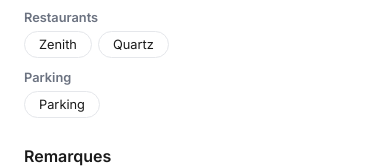
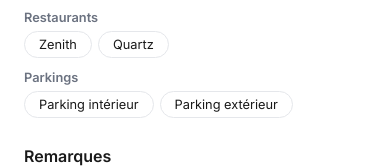
Before and after one commit to raparisonbryan/cci-vitrine, a Vue app: page /contact in a window 390 px wide. Shown: the part 1631-1799 px from the top of the page. Built offline with nearby package versions, Linux system fonts and the light colour scheme; a web font is replaced by a local one.

Commit message:
feat: wording & add images

```diff
--- a/src/components/AppCta.vue
+++ b/src/components/AppCta.vue
@@ -83,6 +83,7 @@ function navigateTo(path: string) {
 }
 
 .cta__actions .btn-primary {
+  font-size: var(--font-size-sm);
   background: #fff;
   color: var(--color-secondary);
   border-color: #fff;
@@ -93,6 +94,7 @@ function navigateTo(path: string) {
 }
 
 .cta__actions .btn-secondary {
+  font-size: var(--font-size-sm);
   border-color: rgba(255, 255, 255, 0.4);
   color: #fff;
 }
--- a/src/components/AppFooter.vue
+++ b/src/components/AppFooter.vue
@@ -35,8 +35,8 @@ const footerLinks = [
             <img src="../assets/logo-MADECO_SA.png" alt="MADECO SA" class="footer__img-madeco" />
           </div>
           <p class="footer__desc">
-            Centre de Conférences International d'Ivato — votre espace privilégié pour des
-            événements d'exception à Madagascar.
+            Un espace d'exception au cœur d’Antananarivo pour vos conférences, séminaires, sorties
+            de promotion, événements internationaux ou familiaux.
           </p>
         </div>
 
--- a/src/data/spaces.ts
+++ b/src/data/spaces.ts
@@ -26,7 +26,6 @@ export interface SpaceConfig {
   heroImage: string
   card: {
     rooms: string
-    desc: string
     image: string
   }
   rooms: SpaceRoom[]
@@ -39,12 +38,11 @@ export const spacesList: SpaceConfig[] = [
     name: 'Salles de conférence',
     badge: 'Salles de conférence',
     description:
-      "Des espaces grand format équipés pour vos conférences et événements d'envergure internationale.",
+      "Des salles équipées pour vos conférences et événements d'envergure internationale.",
     heroImage:
       'https://res.cloudinary.com/dwwjauice/image/upload/w_1440,c_limit,f_auto,q_auto/v1773934763/CCI/salles/amphi/amphi_2_raqzt5.jpg',
     card: {
       rooms: 'Amphithéâtre - Emeraude - Rubis - Cristal',
-      desc: "Un espace grand format pour vos conférences et événements d'envergure internationale.",
       image:
         'https://res.cloudinary.com/dwwjauice/image/upload/w_1440,c_limit,f_auto,q_auto/v1773934762/CCI/salles/amphi/amphi_1_txvun1.jpg',
     },
@@ -55,14 +53,27 @@ export const spacesList: SpaceConfig[] = [
         photos: [
           {
             id: 1,
-            src: 'https://res.cloudinary.com/dwwjauice/image/upload/w_1440,c_limit,f_auto,q_auto/v1773934763/CCI/salles/amphi/amphi_2_raqzt5.jpg',
-            alt: 'Amphithéâtre — Vue intérieure',
-            span: 'wide',
+            src: 'https://res.cloudinary.com/dwwjauice/image/upload/w_1440,c_limit,f_auto,q_auto/v1774607487/CCI/salles/amphi/amphitheatre-decor_zzgvm7.jpg',
+            alt: 'Amphithéâtre décoré',
+            span: 'large',
           },
           {
             id: 2,
+            src: 'https://res.cloudinary.com/dwwjauice/image/upload/w_1440,c_limit,f_auto,q_auto/v1773934763/CCI/salles/amphi/amphi_2_raqzt5.jpg',
+            alt: 'Amphithéâtre — Vue intérieure',
+            span: 'tall',
+          },
+          {
+            id: 3,
             src: 'https://res.cloudinary.com/dwwjauice/image/upload/w_1440,c_limit,f_auto,q_auto/v1773934762/CCI/salles/amphi/amphi_1_txvun1.jpg',
             alt: 'Amphithéâtre — Scène',
+            span: 'tall',
+          },
+          {
+            id: 4,
+            src: 'https://res.cloudinary.com/dwwjauice/image/upload/w_1440,c_limit,f_auto,q_auto/v1774607487/CCI/salles/amphi/amphitheatre-decor-2_opet7u.jpg',
+            alt: 'Amphithéâtre décoré',
+            span: 'large',
           },
         ],
         specs: [
@@ -71,6 +82,7 @@ export const spacesList: SpaceConfig[] = [
           { icon: 'Ruler', title: '35,8 × 30,8 M', subtitle: 'dimension de la salle' },
           { icon: 'Ruler', title: '21,8 × 8,9 M', subtitle: "dimension de l'estrade" },
           { icon: 'Presentation', title: '194 M²', subtitle: "d'estrade" },
+          { icon: 'AirVent', title: 'Climatisation', subtitle: 'en option' },
         ],
       },
       {
@@ -103,15 +115,15 @@ export const spacesList: SpaceConfig[] = [
         label: 'Cristal',
         photos: [
           {
-            id: 3,
-            src: 'https://res.cloudinary.com/dwwjauice/image/upload/w_1440,c_limit,f_auto,q_auto/v1773934783/CCI/salles/cristal/cristal_2_o7thks.jpg',
+            id: 7,
+            src: 'https://res.cloudinary.com/dwwjauice/image/upload/w_1440,c_limit,f_auto,q_auto/v1773934782/CCI/salles/cristal/cristal_1_pgxc3g.jpg',
             alt: 'Cristal — Vue intérieure',
-            span: 'wide',
           },
           {
-            id: 4,
-            src: 'https://res.cloudinary.com/dwwjauice/image/upload/w_1440,c_limit,f_auto,q_auto/v1773934782/CCI/salles/cristal/cristal_1_pgxc3g.jpg',
+            id: 8,
+            src: 'https://res.cloudinary.com/dwwjauice/image/upload/w_1440,c_limit,f_auto,q_auto/v1773934783/CCI/salles/cristal/cristal_2_o7thks.jpg',
             alt: 'Cristal — Configuration',
+            span: 'wide',
           },
         ],
         specs: [
@@ -137,7 +149,6 @@ export const spacesList: SpaceConfig[] = [
       'https://res.cloudinary.com/dwwjauice/image/upload/w_1440,c_limit,f_auto,q_auto/v1773934486/CCI/hall-couloir/hall_4_roptwe.jpg',
     card: {
       rooms: 'Hall - Couloir',
-      desc: 'Un amphithéâtre moderne avec gradins et équipements audiovisuels de pointe.',
       image:
         'https://res.cloudinary.com/dwwjauice/image/upload/w_1440,c_limit,f_auto,q_auto/v1773934485/CCI/hall-couloir/hall_2_fkcvp2.jpg',
     },
@@ -147,35 +158,39 @@ export const spacesList: SpaceConfig[] = [
         label: 'Hall',
         photos: [
           {
-            id: 7,
-            src: 'https://res.cloudinary.com/dwwjauice/image/upload/w_1440,c_limit,f_auto,q_auto/v1773934486/CCI/hall-couloir/hall_4_roptwe.jpg',
-            alt: "Espace d'exposition — Podium",
-            span: 'wide',
+            id: 9,
+            src: 'https://res.cloudinary.com/dwwjauice/image/upload/w_1440,c_limit,f_auto,q_auto/v1774607112/CCI/hall-couloir/hall-entree-decor_tvuihd.jpg',
+            alt: 'Entrée du hall décoré',
           },
           {
-            id: 8,
+            id: 10,
+            src: 'https://res.cloudinary.com/dwwjauice/image/upload/w_1440,c_limit,f_auto,q_auto/v1773934485/CCI/hall-couloir/couloir_2_kdhah8.jpg',
+            alt: "Espace d'exposition — Couloir",
+          },
+          {
+            id: 11,
             src: 'https://res.cloudinary.com/dwwjauice/image/upload/w_1440,c_limit,f_auto,q_auto/v1773934485/CCI/hall-couloir/hall_1_a4affu.jpg',
             alt: "Espace d'exposition — Hall",
           },
           {
-            id: 9,
+            id: 12,
+            src: 'https://res.cloudinary.com/dwwjauice/image/upload/w_1440,c_limit,f_auto,q_auto/v1773934486/CCI/hall-couloir/hall_4_roptwe.jpg',
+            alt: "Espace d'exposition — Podium",
+          },
+          {
+            id: 13,
             src: 'https://res.cloudinary.com/dwwjauice/image/upload/w_1440,c_limit,f_auto,q_auto/v1773934485/CCI/hall-couloir/hall_2_fkcvp2.jpg',
             alt: "Espace d'exposition — Hall",
           },
           {
-            id: 10,
+            id: 14,
             src: 'https://res.cloudinary.com/dwwjauice/image/upload/w_1440,c_limit,f_auto,q_auto/v1773934485/CCI/hall-couloir/couloir_1_lrnpfl.jpg',
-            alt: "Espace d'exposition — Couloir",
-          },
-          {
-            id: 11,
-            src: 'https://res.cloudinary.com/dwwjauice/image/upload/w_1440,c_limit,f_auto,q_auto/v1773934485/CCI/hall-couloir/couloir_2_kdhah8.jpg',
             alt: "Espace d'exposition — Couloir",
           },
         ],
         specs: [
-          { icon: 'Maximize2', title: '1 200 M²', subtitle: 'de surface' },
-          { icon: 'Users', title: '500+', subtitle: 'visiteurs max.' },
+          { icon: 'Maximize2', title: '645 M²', subtitle: 'de surface' },
+          { icon: 'Ruler', title: '41,4 × 15,6 M', subtitle: 'dimensions' },
           { icon: 'ArrowUpDown', title: '6 M', subtitle: 'hauteur sous plafond' },
           { icon: 'SlidersHorizontal', title: 'MODULABLE', subtitle: 'configuration' },
         ],
@@ -189,12 +204,11 @@ export const spacesList: SpaceConfig[] = [
     name: 'Salle de banquets',
     badge: 'Salle de banquets',
     description:
-      'La salle Plénière vous offre un cadre prestigieux pour vos banquets, galas et réceptions dans un espace élégant et raffiné.',
+      'La salle Plénière vous offre un cadre prestigieux pour vos banquets, galas et réceptions dans un espace élégant, raffiné et climatisé.',
     heroImage:
       'https://res.cloudinary.com/dwwjauice/image/upload/w_1440,c_limit,f_auto,q_auto/v1773934587/CCI/pleniere/pleniere_2_ei4bdq.jpg',
     card: {
-      rooms: 'Plenière',
-      desc: 'Des espaces modulables et équipés pour vos séminaires et réunions professionnelles.',
+      rooms: 'Plénière',
       image:
         'https://res.cloudinary.com/dwwjauice/image/upload/w_1440,c_limit,f_auto,q_auto/v1773934587/CCI/pleniere/pleniere_2_ei4bdq.jpg',
     },
@@ -204,27 +218,61 @@ export const spacesList: SpaceConfig[] = [
         label: 'Plénière',
         photos: [
           {
-            id: 12,
+            id: 15,
+            src: 'https://res.cloudinary.com/dwwjauice/image/upload/w_1440,c_limit,f_auto,q_auto/v1774606646/CCI/pleniere/pleniere-mariage_fmsgbb.jpg',
+            alt: 'Plénière décorée pour un mariage',
+            span: 'large',
+          },
+          {
+            id: 16,
+            src: 'https://res.cloudinary.com/dwwjauice/image/upload/w_1440,c_limit,f_auto,q_auto/v1774606637/CCI/pleniere/pleniere-entree-decor_fwtpuk.jpg',
+            alt: 'Entrée de la Plénière décorée',
+            span: 'tall',
+          },
+          {
+            id: 17,
+            src: 'https://res.cloudinary.com/dwwjauice/image/upload/w_1440,c_limit,f_auto,q_auto/v1773934588/CCI/pleniere/pleniere_4_i4c7ga.jpg',
+            alt: 'Salle de banquets — Entrée Plénière',
+            span: 'tall',
+          },
+          {
+            id: 18,
             src: 'https://res.cloudinary.com/dwwjauice/image/upload/w_1440,c_limit,f_auto,q_auto/v1773934587/CCI/pleniere/pleniere_2_ei4bdq.jpg',
             alt: 'Salle de banquets — Plénière',
             span: 'large',
           },
           {
-            id: 13,
-            src: 'https://res.cloudinary.com/dwwjauice/image/upload/w_1440,c_limit,f_auto,q_auto/v1773934588/CCI/pleniere/pleniere_4_i4c7ga.jpg',
-            alt: 'Salle de banquets — Entrée Plénière',
-            span: 'tall',
+            id: 19,
+            src: 'https://res.cloudinary.com/dwwjauice/image/upload/w_1440,c_limit,f_auto,q_auto/v1773934587/CCI/pleniere/pleniere_3_jmsclu.jpg',
+            alt: 'Salle de banquets — Couloir',
+            span: 'wide',
           },
           {
-            id: 14,
-            src: 'https://res.cloudinary.com/dwwjauice/image/upload/w_1440,c_limit,f_auto,q_auto/v1773934587/CCI/pleniere/pleniere_3_jmsclu.jpg',
-            alt: 'Salle de banquets — Couloir',
+            id: 20,
+            src: 'https://res.cloudinary.com/dwwjauice/image/upload/w_1440,c_limit,f_auto,q_auto/v1773934586/CCI/pleniere/pleniere_1_pygkqw.jpg',
+            alt: 'Salle de banquets — Plénière',
           },
           {
-            id: 15,
-            src: 'https://res.cloudinary.com/dwwjauice/image/upload/w_1440,c_limit,f_auto,q_auto/v1773934586/CCI/pleniere/pleniere_1_pygkqw.jpg',
-            alt: 'Salle de banquets — Plénière',
+            id: 21,
+            src: 'https://res.cloudinary.com/dwwjauice/image/upload/w_1440,c_limit,f_auto,q_auto/v1774606637/CCI/pleniere/pleniere-mariage-2_usahwj.jpg',
+            alt: 'Plénière décorée pour un mariage',
+          },
+          {
+            id: 22,
+            src: 'https://res.cloudinary.com/dwwjauice/image/upload/w_1440,c_limit,f_auto,q_auto/v1774606637/CCI/pleniere/pleniere-decor-2_ihtmn2.jpg',
+            alt: 'Plénière décorée pour un congrès',
             span: 'wide',
+          },
+          {
+            id: 23,
+            src: 'https://res.cloudinary.com/dwwjauice/image/upload/w_1440,c_limit,f_auto,q_auto/v1774606637/CCI/pleniere/pleniere-decor_lhd8hi.jpg',
+            alt: 'Plénière décorée pour un congrès',
+            span: 'wide',
+          },
+          {
+            id: 24,
+            src: 'https://res.cloudinary.com/dwwjauice/image/upload/w_1440,c_limit,f_auto,q_auto/v1774606637/CCI/pleniere/pleniere-entree-decor-2_zkoe65.jpg',
+            alt: 'Entrée de la Plénière décorée',
           },
         ],
         specs: [
@@ -250,7 +298,6 @@ export const spacesList: SpaceConfig[] = [
       'https://res.cloudinary.com/dwwjauice/image/upload/w_1440,c_limit,f_auto,q_auto/v1773934817/CCI/saphir-grenat/saphir_1_bpvwhv.jpg',
     card: {
       rooms: 'Grenat - Saphir',
-      desc: 'De vastes espaces lumineux pour vos foires, expositions et salons professionnels.',
       image:
         'https://res.cloudinary.com/dwwjauice/image/upload/w_1440,c_limit,f_auto,q_auto/v1773934817/CCI/saphir-grenat/saphir_1_bpvwhv.jpg',
     },
@@ -260,10 +307,9 @@ export const spacesList: SpaceConfig[] = [
         label: 'Grenat',
         photos: [
           {
-            id: 16,
+            id: 25,
             src: 'https://res.cloudinary.com/dwwjauice/image/upload/w_1440,c_limit,f_auto,q_auto/v1773934818/CCI/saphir-grenat/saphir_2_urn0ch.jpg',
             alt: 'Bureau Grenat — Vue intérieure',
-            span: 'wide',
           },
         ],
         specs: [
@@ -280,7 +326,7 @@ export const spacesList: SpaceConfig[] = [
         label: 'Saphir',
         photos: [
           {
-            id: 17,
+            id: 26,
             src: 'https://res.cloudinary.com/dwwjauice/image/upload/w_1440,c_limit,f_auto,q_auto/v1773934817/CCI/saphir-grenat/saphir_1_bpvwhv.jpg',
             alt: 'Bureau Saphir — Vue intérieure',
             span: 'wide',
@@ -309,7 +355,6 @@ export const spacesList: SpaceConfig[] = [
       'https://res.cloudinary.com/dwwjauice/image/upload/w_1440,c_limit,f_auto,q_auto/v1773934688/CCI/restaurants/zenith/zenith_2_kgi2ua.jpg',
     card: {
       rooms: 'Zenith - Quartz',
-      desc: 'Un espace élégant en plein air pour vos cocktails, lancements de produits et soirées de gala.',
       image:
         'https://res.cloudinary.com/dwwjauice/image/upload/w_1440,c_limit,f_auto,q_auto/v1773934688/CCI/restaurants/zenith/zenith_2_kgi2ua.jpg',
     },
@@ -319,18 +364,17 @@ export const spacesList: SpaceConfig[] = [
         label: 'Zenith',
         photos: [
           {
-            id: 20,
+            id: 27,
             src: 'https://res.cloudinary.com/dwwjauice/image/upload/w_1440,c_limit,f_auto,q_auto/v1773934689/CCI/restaurants/zenith/zenith_3_fxksoj.jpg',
             alt: 'Restaurant Zenith — Vue intérieure',
           },
           {
-            id: 21,
+            id: 28,
             src: 'https://res.cloudinary.com/dwwjauice/image/upload/w_1440,c_limit,f_auto,q_auto/v1773934688/CCI/restaurants/zenith/zenith_2_kgi2ua.jpg',
             alt: 'Restaurant Zenith — Salle',
-            span: 'wide',
           },
           {
-            id: 22,
+            id: 29,
             src: 'https://res.cloudinary.com/dwwjauice/image/upload/w_1440,c_limit,f_auto,q_auto/v1773934687/CCI/restaurants/zenith/zenith_1_idzz6p.jpg',
             alt: 'Restaurant Zenith — Terrasse',
           },
@@ -349,24 +393,21 @@ export const spacesList: SpaceConfig[] = [
         label: 'Quartz',
         photos: [
           {
-            id: 18,
+            id: 30,
             src: 'https://res.cloudinary.com/dwwjauice/image/upload/w_1440,c_limit,f_auto,q_auto/v1773934649/CCI/restaurants/quartz/quartz_2_myjibc.jpg',
             alt: 'Restaurant Quartz — Vue intérieure',
             span: 'wide',
           },
           {
-            id: 19,
+            id: 31,
             src: 'https://res.cloudinary.com/dwwjauice/image/upload/w_1440,c_limit,f_auto,q_auto/v1773934649/CCI/restaurants/quartz/quartz_1_gyzb2v.jpg',
             alt: 'Restaurant Quartz — Salle',
           },
         ],
         specs: [
-          { icon: 'Maximize2', title: '72 M²', subtitle: 'de surface' },
-          { icon: 'Users', title: '80 PLACES', subtitle: 'forme théâtre' },
-          { icon: 'Ruler', title: '11,1 × 6,5 M', subtitle: 'dimensions' },
-          { icon: 'Armchair', title: '30 PLACES', subtitle: 'forme U' },
-          { icon: 'LayoutGrid', title: '36 PLACES', subtitle: 'chaise + table' },
-          { icon: 'Sofa', title: 'LOUNGE', subtitle: 'type de salle' },
+          { icon: 'Maximize2', title: '209 M²', subtitle: 'de surface' },
+          { icon: 'Ruler', title: '15,6 × 13,4 M', subtitle: 'dimensions' },
+          { icon: 'Sofa', title: 'RESTAURANT', subtitle: 'type de salle' },
         ],
       },
     ],
@@ -375,52 +416,78 @@ export const spacesList: SpaceConfig[] = [
   // ─── Parking ───────────────────────────────────────────
   {
     slug: 'parking',
-    name: 'Parking',
-    badge: 'Parking sécurisé',
+    name: 'Parkings',
+    badge: 'Parkings intérieur - extérieur',
     description:
-      'Un vaste parking sécurisé à proximité immédiate du centre pour accueillir vos véhicules en toute sérénité.',
+      'Deux vastes parkings sécurisés à proximité immédiate du centre pour accueillir vos véhicules, des salons extérieurs, des foires et des expositions.',
     heroImage:
       'https://res.cloudinary.com/dwwjauice/image/upload/w_1440,c_limit,f_auto,q_auto/v1773934549/CCI/parking/parking_vide_2_qizwug.jpg',
     card: {
-      rooms: 'Parking',
-      desc: 'Un parking sécurisé pour vos véhicules.',
+      rooms: 'Parkings intérieur - extérieur',
       image:
         'https://res.cloudinary.com/dwwjauice/image/upload/w_1440,c_limit,f_auto,q_auto/v1773934549/CCI/parking/parking_vide_2_qizwug.jpg',
     },
     rooms: [
       {
-        key: 'parking',
-        label: 'Parking',
+        key: 'parking-interieur',
+        label: 'Parking intérieur',
         photos: [
           {
-            id: 23,
+            id: 32,
             src: 'https://res.cloudinary.com/dwwjauice/image/upload/w_1440,c_limit,f_auto,q_auto/v1773934549/CCI/parking/parking_vide_2_qizwug.jpg',
-            alt: 'Parking — Vue aérienne',
-            span: 'large',
+            alt: 'Parking intérieur — Vue aérienne',
           },
           {
-            id: 24,
+            id: 33,
             src: 'https://res.cloudinary.com/dwwjauice/image/upload/w_1440,c_limit,f_auto,q_auto/v1773934548/CCI/parking/parking_voiture_ctryvs.jpg',
-            alt: 'Parking — Stationnement',
-            span: 'tall',
+            alt: 'Parking intérieur — Stationnement',
           },
           {
-            id: 25,
+            id: 34,
             src: 'https://res.cloudinary.com/dwwjauice/image/upload/w_1440,c_limit,f_auto,q_auto/v1773934546/CCI/parking/parking_drapeau_dmibyo.jpg',
-            alt: 'Parking — Drapeaux',
+            alt: 'Parking intérieur — Drapeaux',
+          },
+        ],
+        specs: [
+          { icon: 'Maximize2', title: '29 000 M²', subtitle: 'surface parking haut' },
+          { icon: 'Ruler', title: '20,6 × 14 M', subtitle: 'dimension parking haut' },
+          { icon: 'Maximize2', title: '3 800 M²', subtitle: 'surface parking bas' },
+          { icon: 'Ruler', title: '65,3 × 53,8 M', subtitle: 'dimension parking bas' },
+          { icon: 'Car', title: '700+', subtitle: 'places de parking' },
+          { icon: 'Shield', title: '24/7', subtitle: 'surveillance' },
+        ],
+      },
+      {
+        key: 'parking-exterieur',
+        label: 'Parking extérieur',
+        photos: [
+          {
+            id: 35,
+            src: 'https://res.cloudinary.com/dwwjauice/image/upload/w_1440,c_limit,f_auto,q_auto/v1774608717/CCI/parking/parking-exterieur_et9cnx.jpg',
+            alt: 'Parking extérieur — Vue CCI',
+            span: 'wide',
           },
           {
-            id: 26,
-            src: 'https://res.cloudinary.com/dwwjauice/image/upload/w_1440,c_limit,f_auto,q_auto/v1773934546/CCI/parking/parkin_decor_ftqdyh.jpg',
-            alt: 'Parking — Décoration',
+            id: 36,
+            src: 'https://res.cloudinary.com/dwwjauice/image/upload/w_1440,c_limit,f_auto,q_auto/v1774608717/CCI/parking/parking-exterieur-3_gbktuf.jpg',
+            alt: 'Parking extérieur — Vue CCI',
+          },
+          {
+            id: 37,
+            src: 'https://res.cloudinary.com/dwwjauice/image/upload/w_1440,c_limit,f_auto,q_auto/v1774608717/CCI/parking/parking-exterieur-2_owh5zp.jpg',
+            alt: 'Parking extérieur — Vue Route',
+          },
+          {
+            id: 38,
+            src: 'https://res.cloudinary.com/dwwjauice/image/upload/w_1440,c_limit,f_auto,q_auto/v1774608717/CCI/parking/parking-exterieur-4_wo6yel.jpg',
+            alt: 'Parking extérieur — Vue Route',
             span: 'wide',
           },
         ],
         specs: [
-          { icon: 'Car', title: '500+', subtitle: 'places de parking' },
-          { icon: 'Shield', title: '24/7', subtitle: 'surveillance' },
-          { icon: 'Crown', title: '50', subtitle: 'places VIP' },
-          { icon: 'Lock', title: '100%', subtitle: 'sécurisé' },
+          { icon: 'Maximize2', title: '10 800 M²', subtitle: 'de surface' },
+          { icon: 'Ruler', title: '18,6 × 60 M', subtitle: 'dimensions' },
+          { icon: 'Car', title: '400+', subtitle: 'places de parking' },
         ],
       },
     ],
--- a/src/views/AProposPage.vue
+++ b/src/views/AProposPage.vue
@@ -7,6 +7,7 @@ import {
   Plane,
   Hotel,
   Route,
+  Car,
   TrendingUp,
   MapPin,
   Calendar,
@@ -17,22 +18,22 @@ const spaces = [
   {
     icon: Building2,
     title: 'Salle plénière',
-    desc: 'Grande capacité pour conférences et sommets internationaux',
+    desc: "Grande capacité pour conférences, banquets d'exception, sorties de promotion et sommets internationaux",
   },
   {
     icon: Users,
     title: 'Amphithéâtre',
-    desc: 'Pour séminaires et présentations',
+    desc: 'Pour spectacles, sorties de promotion, concerts, conférences et présentations',
   },
   {
     icon: Building2,
     title: 'Salles de réunion',
-    desc: 'Pour ateliers et sessions parallèles',
+    desc: 'Pour ateliers, réunions professionnelles et sessions parallèles',
   },
   {
     icon: Globe,
     title: "Espaces d'exposition",
-    desc: 'Pour salons et forums',
+    desc: 'Pour salons, foires, expositions et forums',
   },
 ]
 
@@ -59,6 +60,11 @@ const commodites = [
     title: 'Rocades Est et Ouest',
     desc: 'Le CCI est proche des deux rocades Est et Ouest, qui relient rapidement le centre-ville et les principaux axes de circulation.',
   },
+  {
+    icon: Car,
+    title: 'Parking',
+    desc: 'Deux vastes parkings sécurisés à proximité immédiate du centre pour accueillir vos véhicules, des salons extérieurs, des foires et des expositions.',
+  },
 ]
 
 const ambitions = [
@@ -76,7 +82,10 @@ const ambitions = [
         <div class="gallery-hero__content" v-motion-fade>
           <span class="section-label">À propos</span>
           <h1 class="gallery-hero__title">Centre de Conférences International d'Ivato</h1>
-          <p class="gallery-hero__sub">Une infrastructure au service des grandes rencontres</p>
+          <p class="gallery-hero__sub">
+            Découvrez la mission du CCI, ses espaces et son rôle dans l'accueil d'événements majeurs
+            à Madagascar.
+          </p>
         </div>
       </div>
     </section>
@@ -508,7 +517,7 @@ const ambitions = [
 
 .apropos-commodites__grid {
   display: grid;
-  grid-template-columns: repeat(3, 1fr);
+  grid-template-columns: repeat(4, 1fr);
   gap: 24px;
 }
 
@@ -674,6 +683,10 @@ const ambitions = [
   .apropos-spaces__grid {
     grid-template-columns: repeat(2, 1fr);
   }
+
+  .apropos-commodites__grid {
+    grid-template-columns: repeat(2, 1fr);
+  }
 }
 
 @media (max-width: 768px) {
@@ -689,7 +702,7 @@ const ambitions = [
   }
 
   .apropos-commodites__grid {
-    grid-template-columns: 1fr;
+    grid-template-columns: repeat(2, 1fr);
   }
 
   .apropos-equipment__list {
@@ -705,6 +718,10 @@ const ambitions = [
 
 @media (max-width: 576px) {
   .apropos-spaces__grid {
+    grid-template-columns: 1fr;
+  }
+
+  .apropos-commodites__grid {
     grid-template-columns: 1fr;
   }
 
--- a/src/views/SpacePage.vue
+++ b/src/views/SpacePage.vue
@@ -21,6 +21,7 @@ import {
   Crown,
   Lock,
   Sofa,
+  AirVent,
 } from 'lucide-vue-next'
 import type { FunctionalComponent } from 'vue'
 import AppButton from '@/components/AppButton.vue'
@@ -40,6 +41,7 @@ const specIcons: Record<string, FunctionalComponent> = {
   Crown,
   Lock,
   Sofa,
+  AirVent,
 }
 
 const route = useRoute()
@@ -146,7 +148,7 @@ function navigateTo(path: string) {
           <div class="space-specs__left">
             <div class="space-specs__header" v-motion-fade>
               <span class="section-label">Fiche technique</span>
-              <h2 class="section-title">La salle en chiffres</h2>
+              <h2 class="section-title">L'espace en chiffres</h2>
             </div>
             <div class="space-specs__grid" v-motion-fade>
               <div
```
Also changed, not shown: api/contact.js (+15 -1 lines), src/views/ContactPage.vue (+12 -1 lines), src/views/HomePage.vue (+9 -9 lines).
